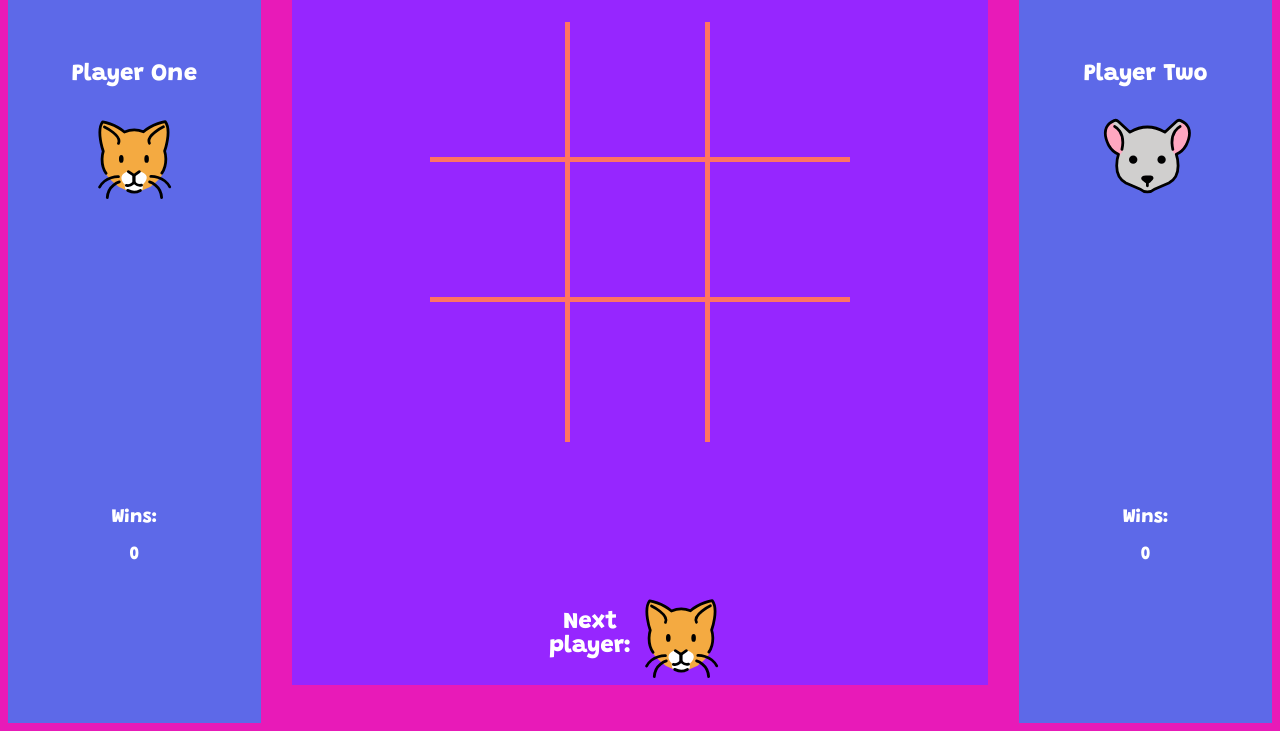
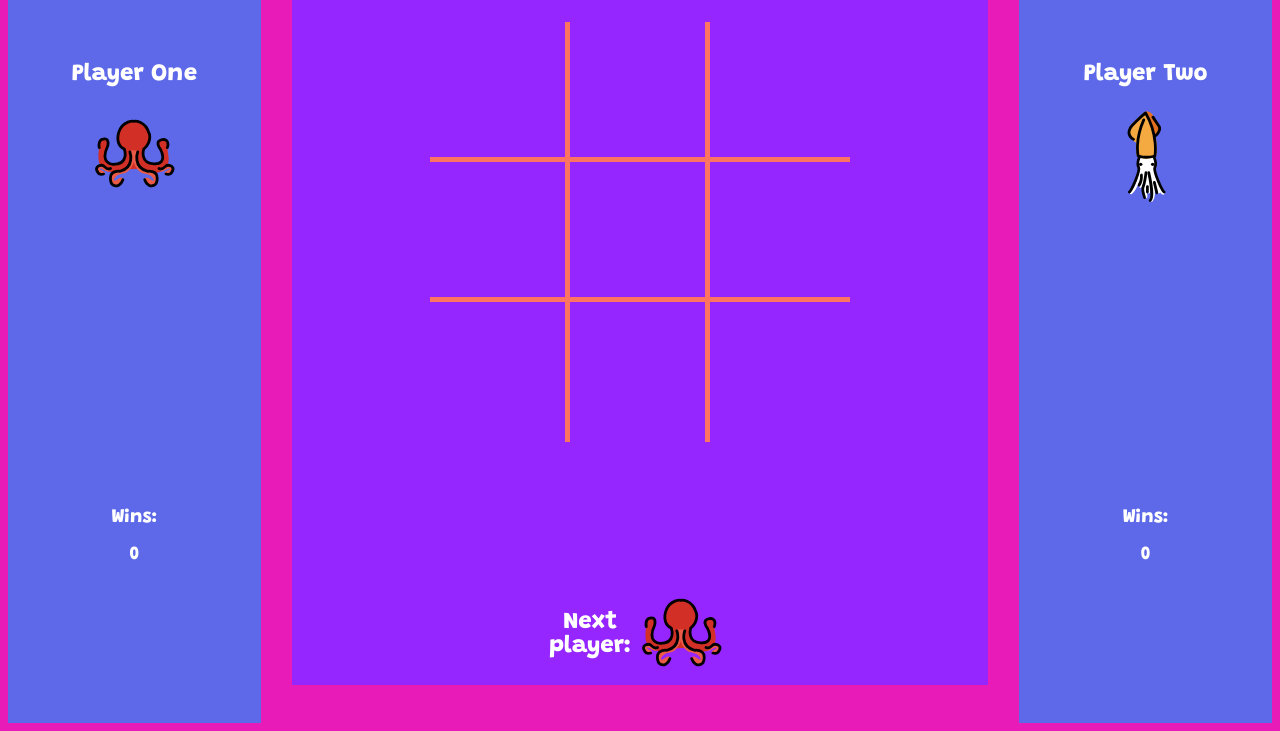
Before and after one commit to elsafluss/tic-tac-toe, a plain HTML site: page index.html in a window 1280 px wide. Shown: the part 111-842 px from the top of the page. Drawn offline with Linux system fonts and the light colour scheme.

Commit message:
Change to octupus v squid.

```diff
--- a/index.html
+++ b/index.html
@@ -9,7 +9,7 @@
     <section>
       <div>
         <h2>Player One</h2>
-        <img src="./assets/cat.svg" class="p1-token" alt="player one is a cat">
+        <img src="./assets/octopus.svg" class="p1-token" alt="player one is an octopus">
       </div>
       <div>
         <h3>Wins:</h3>
@@ -19,8 +19,8 @@
     <main>
       <header>
         <h1 class="game-title">tic-tac-toe</h1>
-        <img src="./assets/cat.svg" class="player-one-wins p1-token hidden" alt="player one cat token"></img>
-        <img src="./assets/mouse.svg" class="player-two-wins p2-token hidden" alt="player two mouse token">
+        <img src="./assets/octopus.svg" class="player-one-wins p1-token hidden" alt="player one octopus token"></img>
+        <img src="./assets/squid.svg" class="player-two-wins p2-token hidden" alt="player two squid token">
         <h1 class="draw-display hidden">It's a draw!</h1>
         <h1 class="wins-display hidden"> wins!</h1>
       </header>
@@ -38,14 +38,14 @@
       </article>
       <footer>
         <h2>Next player:</h2>
-        <img src="./assets/cat.svg" class="current-player p1-token one" alt="player one cat token"></img>
-        <img src="./assets/mouse.svg" class="current-player p2-token two hidden" alt="player two mouse token">
+        <img src="./assets/octopus.svg" class="current-player p1-token one" alt="player one octopus token"></img>
+        <img src="./assets/squid.svg" class="current-player p2-token two hidden" alt="player two squid token">
       </footer>
     </main>
     <section>
       <div>
         <h2>Player Two</h2>
-        <img src="./assets/mouse.svg" alt="player two is a mouse">
+        <img src="./assets/squid.svg" alt="player two is a squid">
       </div>
       <div>
         <h3>Wins:</h3>
--- a/styles.css
+++ b/styles.css
@@ -107,13 +107,13 @@ button:disabled {
 /* ~~~~~PLAYER TOKENS~~~~~ */
 
 .p1 {
-  background-image: url(./assets/cat.svg);
+  background-image: url(./assets/octopus.svg);
   background-position: center;
   background-repeat: no-repeat;
 }
 
 .p2 {
-  background-image: url(./assets/mouse.svg);
+  background-image: url(./assets/squid.svg);
   background-position: center;
   background-repeat: no-repeat;
 }
```
